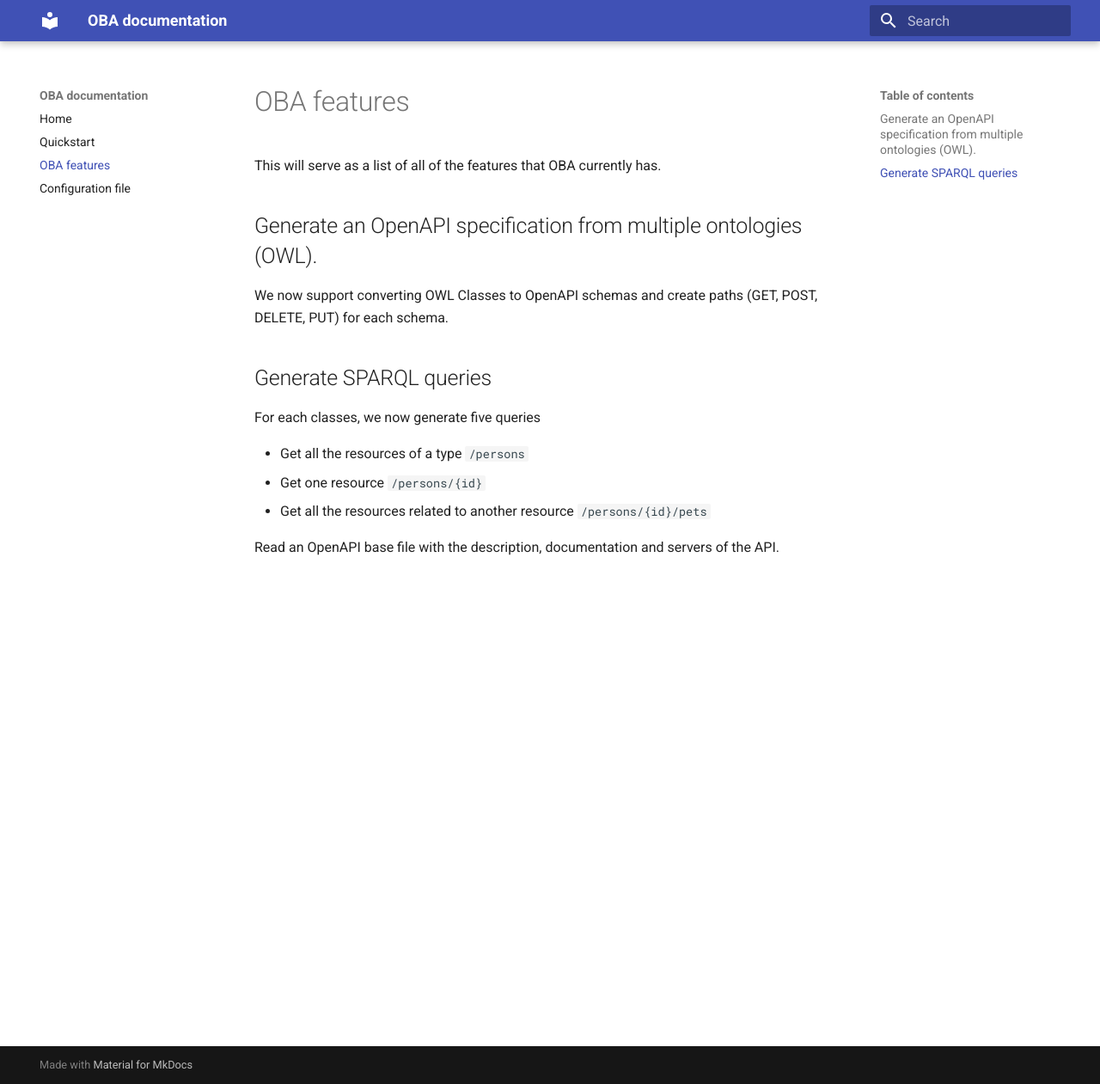
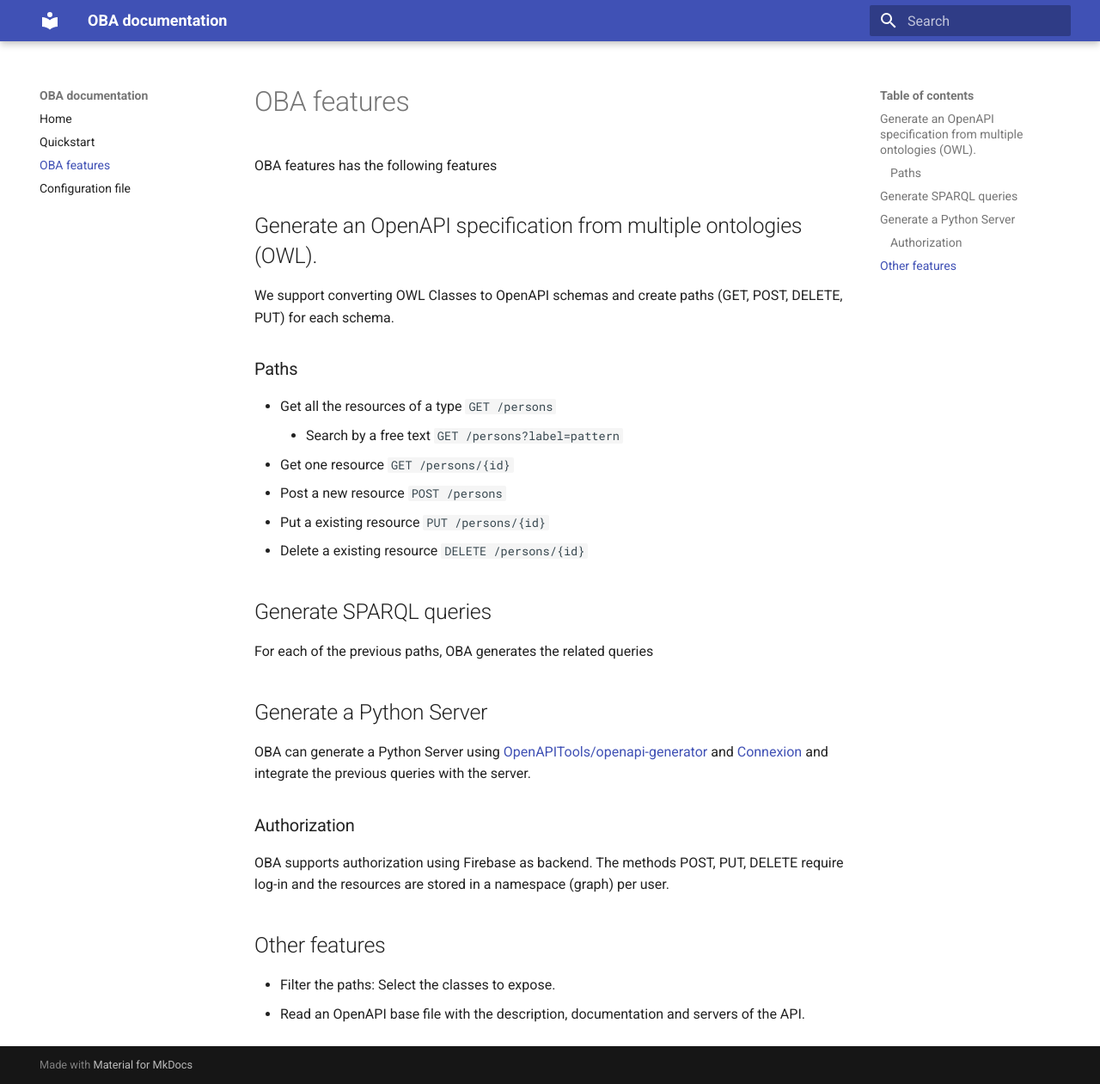
Before and after one commit to KnowledgeCaptureAndDiscovery/OBA, an MkDocs documentation site: the page built from docs/features.md, in a window 1280 px wide and 1261 px high. Shown: the whole window at 86% size. Built offline with MkDocs 1.6.1 and Material for MkDocs 9.7.7, drawn with Linux system fonts in a browser that asks for light colours.

Commit message:
fix: add features

```diff
--- a/docs/features.md
+++ b/docs/features.md
@@ -1,18 +1,38 @@
 # OBA features
 
-This will serve as a list of all of the features that OBA currently has.
+OBA features has the following features
 
 ##  Generate an OpenAPI specification from multiple ontologies (OWL).
 
-We now support converting OWL Classes to OpenAPI schemas and create paths (GET, POST, DELETE, PUT) for each schema.
+We support converting OWL Classes to OpenAPI schemas and create paths (GET, POST, DELETE, PUT) for each schema.
+
+### Paths
+
+- Get all the resources of a type `GET /persons`
+    - Search by a free text `GET /persons?label=pattern`
+- Get one resource `GET /persons/{id}`
+- Post a new resource `POST /persons`
+- Put a existing resource `PUT /persons/{id}`
+- Delete a existing resource `DELETE /persons/{id}`
+
 
 
 ## Generate SPARQL queries
 
-For each classes, we now generate five queries
+For each of the previous paths, OBA generates the related queries
 
-- Get all the resources of a type `/persons`
-- Get one resource `/persons/{id}`
-- Get all the resources related to another resource `/persons/{id}/pets`
 
- Read an OpenAPI base file with the description, documentation and servers of the API.
+## Generate a Python Server
+
+OBA can generate a Python Server using [OpenAPITools/openapi-generator](https://github.com/OpenAPITools/openapi-generator) and [Connexion](https://github.com/zalando/connexion) and integrate the previous queries with the server.
+
+
+### Authorization
+
+OBA supports authorization using Firebase as backend.
+The methods POST, PUT, DELETE require log-in and the resources are stored in a namespace (graph) per user.
+
+## Other features
+
+- Filter the paths: Select the classes to expose.
+- Read an OpenAPI base file with the description, documentation and servers of the API.
```
